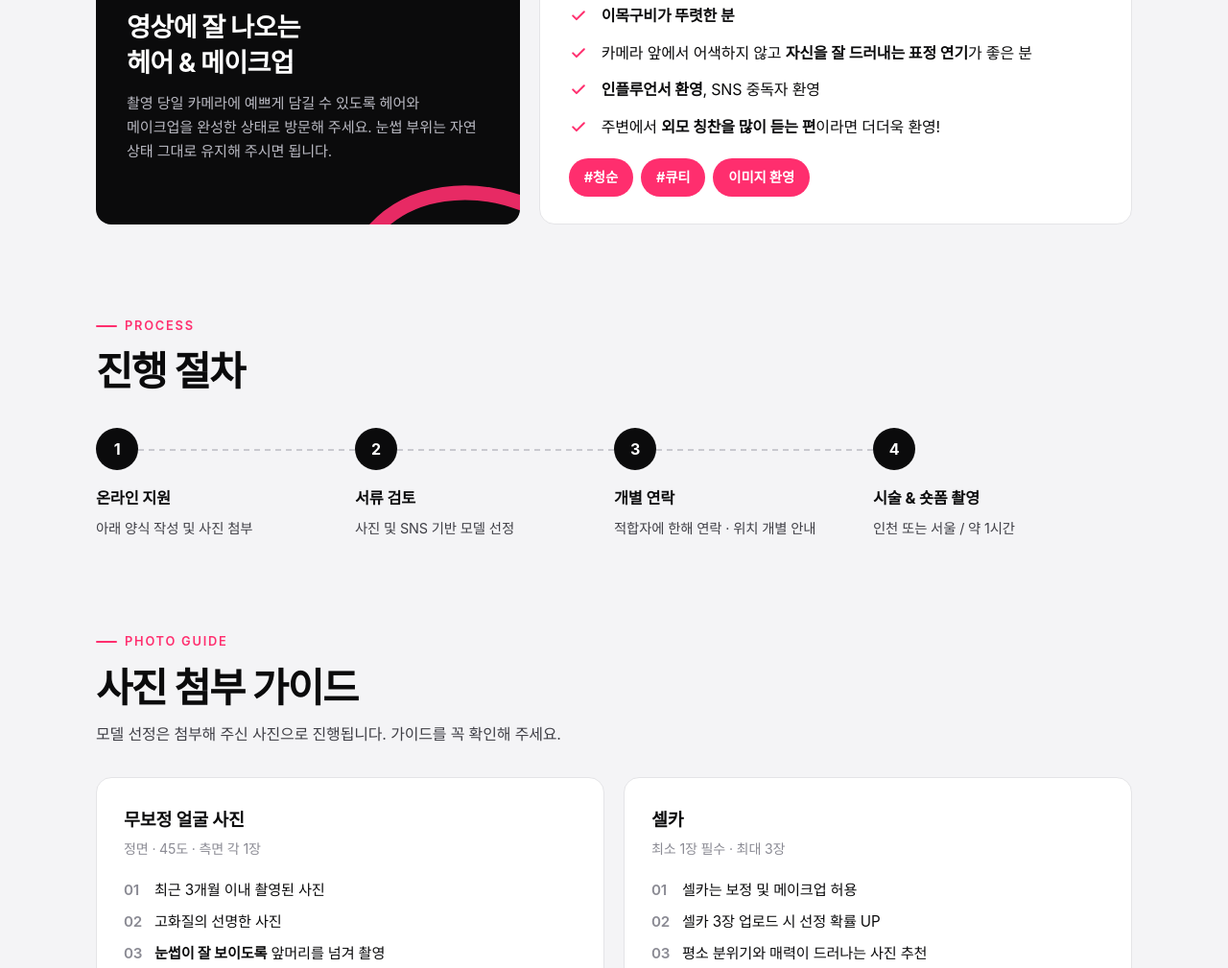
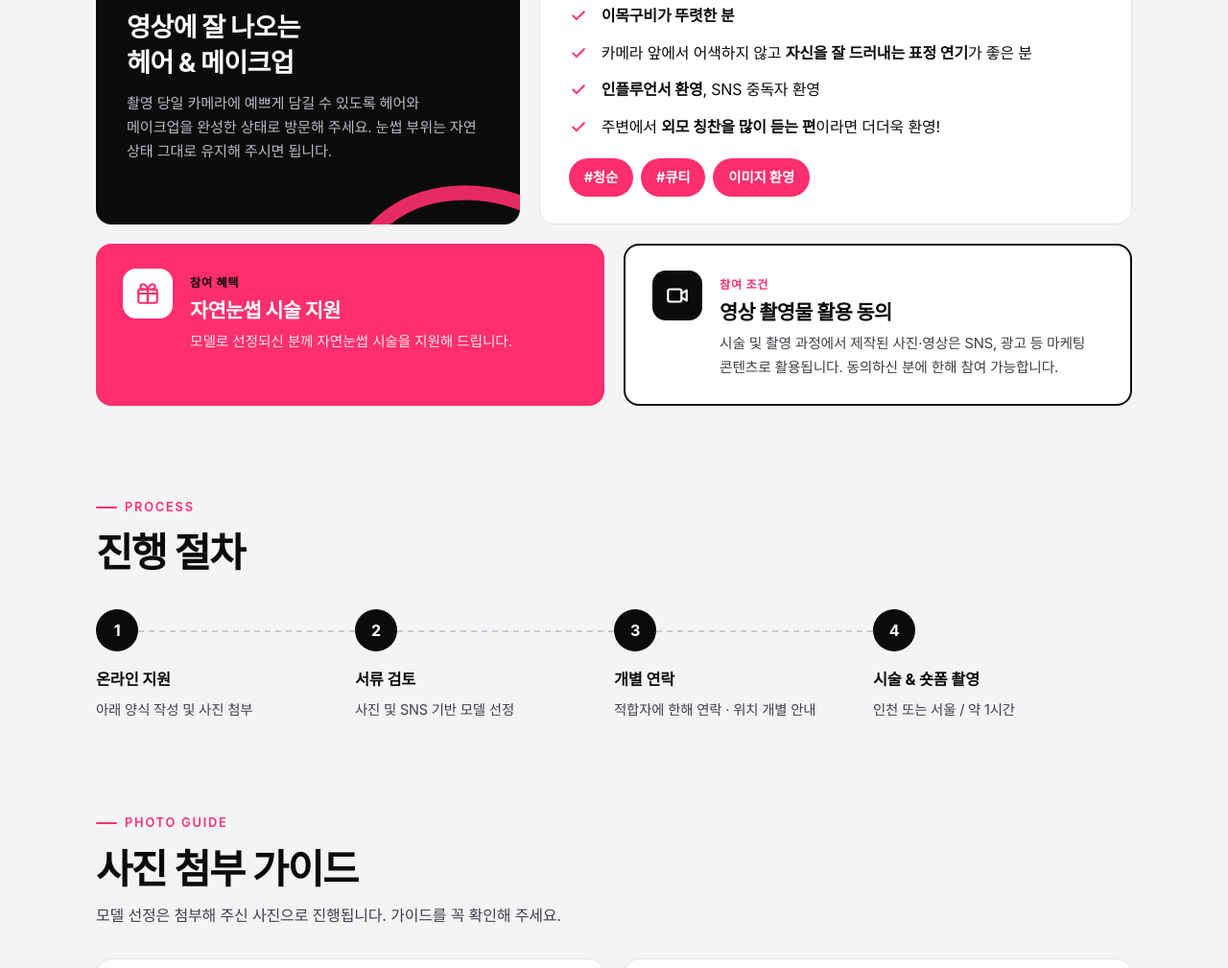
Before and after one commit to shcho-el/Marketing, a plain HTML site: page eyebrow-model.html in a window 1280 px wide. Shown: the part 1151-2160 px from the top of the page at 96% size. Drawn offline with Linux system fonts and the light colour scheme; a web font is replaced by a local one.

Commit message:
눈썹모델 랜딩: 참여 혜택(자연눈썹 시술 지원)·영상 촬영물 활용 동의 조건 추가
Co-Authored-By: Claude Opus 5.5 <noreply@anthropic.com>
Claude-Session: https://claude.ai/code/session_017Qb38PwL8qwx1xCkYCRNeg

```diff
--- a/eyebrow-model.html
+++ b/eyebrow-model.html
@@ -74,6 +74,21 @@ section.block{padding-block:88px 0}
 .sec-head p{margin:0;color:var(--sub)}
 
 .must{display:grid;grid-template-columns:1fr 1.4fr;gap:20px}
+.terms-row{display:grid;grid-template-columns:1fr 1fr;gap:20px;margin-top:20px}
+.cond{display:grid;grid-template-columns:52px 1fr;gap:18px;align-items:start;border-radius:var(--radius);padding:26px 28px}
+.cond .ci{width:52px;height:52px;border-radius:14px;display:grid;place-items:center}
+.cond .ci svg{width:26px;height:26px}
+.cond .tagline{font-size:.76rem;font-weight:700;letter-spacing:.06em}
+.cond h3{margin:4px 0 6px;font-size:1.3rem;letter-spacing:-.03em;line-height:1.35}
+.cond p{margin:0;font-size:.92rem}
+.cond.benefit{background:var(--brow);color:#fff}
+.cond.benefit .ci{background:#fff;color:var(--brow)}
+.cond.benefit .tagline{color:#0b0b0c}
+.cond.benefit p{color:rgba(255,255,255,.88)}
+.cond.consent{background:var(--surface);border:2px solid var(--ink)}
+.cond.consent .ci{background:var(--ink);color:#fff}
+.cond.consent .tagline{color:var(--brow)}
+.cond.consent p{color:var(--sub)}
 .must-card{border-radius:var(--radius);padding:32px;background:var(--brow-deep);color:#fff;position:relative;overflow:hidden}
 .must-card .badge{display:inline-block;font-size:.78rem;font-weight:700;letter-spacing:.08em;padding:6px 12px;border-radius:6px;background:var(--brow);color:#fff}
 .must-card h3{font-family:var(--f-display);font-size:1.7rem;letter-spacing:-.03em;margin:16px 0 10px;line-height:1.35}
@@ -216,7 +231,7 @@ footer{border-top:1px solid var(--line);padding:28px 0 40px;color:var(--faint);f
   .hero-inner{grid-template-columns:1fr;padding-block:64px 80px;gap:36px}
   .hero-photo{justify-self:center;width:min(100%,380px)}
   .keys{grid-template-columns:1fr 1fr}
-  .must,.guide{grid-template-columns:1fr}
+  .must,.guide,.terms-row{grid-template-columns:1fr}
   .steps{grid-template-columns:1fr 1fr;gap:28px 0}
   .step:nth-child(2)::after{display:none}
 }
@@ -238,6 +253,8 @@ footer{border-top:1px solid var(--line);padding:28px 0 40px;color:var(--faint);f
   .step .num{grid-row:span 2}
   .step::after{display:none}
   .must-card,.perks,.guide-card{padding:22px 20px}
+  .cond{padding:22px 20px;grid-template-columns:44px 1fr;gap:14px}
+  .cond .ci{width:44px;height:44px}
   .form-section{padding-block:64px 110px}
   .form-shell{border-radius:18px}
   .form-top{padding:28px 20px 22px}
@@ -324,6 +341,16 @@ footer{border-top:1px solid var(--line);padding:28px 0 40px;color:var(--faint);f
             <li><svg viewBox="0 0 24 24" fill="none" stroke="currentColor" stroke-width="2.4" stroke-linecap="round" stroke-linejoin="round"><path d="M5 12.5l4.5 4.5L19 7.5"/></svg><span>주변에서 <b>외모 칭찬을 많이 듣는 편</b>이라면 더더욱 환영!</span></li>
           </ul>
           <div class="mood"><span>#청순</span><span>#큐티</span><span>이미지 환영</span></div>
+        </div>
+      </div>
+      <div class="terms-row">
+        <div class="cond benefit">
+          <div class="ci"><svg viewBox="0 0 24 24" fill="none" stroke="currentColor" stroke-width="2" stroke-linecap="round" stroke-linejoin="round"><rect x="3" y="8" width="18" height="13" rx="2"/><path d="M12 8v13M3 12h18M12 8S10.5 3 7.5 3a2.5 2.5 0 0 0 0 5M12 8s1.5-5 4.5-5a2.5 2.5 0 0 1 0 5"/></svg></div>
+          <div><span class="tagline">참여 혜택</span><h3>자연눈썹 시술 지원</h3><p>모델로 선정되신 분께 자연눈썹 시술을 지원해 드립니다.</p></div>
+        </div>
+        <div class="cond consent">
+          <div class="ci"><svg viewBox="0 0 24 24" fill="none" stroke="currentColor" stroke-width="2" stroke-linecap="round" stroke-linejoin="round"><rect x="3" y="6" width="13" height="12" rx="2"/><path d="M16 10l5-3v10l-5-3"/></svg></div>
+          <div><span class="tagline">참여 조건</span><h3>영상 촬영물 활용 동의</h3><p>시술 및 촬영 과정에서 제작된 사진·영상은 SNS, 광고 등 마케팅 콘텐츠로 활용됩니다. 동의하신 분에 한해 참여 가능합니다.</p></div>
         </div>
       </div>
     </div>
@@ -490,6 +517,7 @@ footer{border-top:1px solid var(--line);padding:28px 0 40px;color:var(--faint);f
             <label class="check field" data-req data-rule="check"><input type="checkbox" name="agree_makeup" value="Y"><span><b>촬영 당일 헤어 &amp; 메이크업 완성 후 방문</b>합니다. <span class="req">*</span><small>영상에 잘 나오는 헤어·메이크업은 필수입니다.</small></span></label>
             <label class="check field" data-req data-rule="check"><input type="checkbox" name="agree_time" value="Y"><span><b>촬영 소요 시간(약 1시간 내외)</b>을 확인했습니다. <span class="req">*</span><small>시술 장소는 선정 시 개별 안내됩니다.</small></span></label>
             <label class="check field" data-req data-rule="check"><input type="checkbox" name="agree_photo" value="Y"><span>실제 진행 시 <b>사진 및 동영상을 추가로 요청</b>할 수 있음을 확인했습니다. <span class="req">*</span></span></label>
+            <label class="check field" data-req data-rule="check"><input type="checkbox" name="agree_media" value="Y"><span><b>영상 촬영물 활용</b>에 동의합니다. <span class="req">*</span><small>시술 및 촬영 과정에서 제작된 사진·영상은 SNS, 광고 등 마케팅 콘텐츠로 활용됩니다.</small></span></label>
 
             <div class="field" style="margin-top:22px">
               <span class="label">개인정보 수집 및 이용 동의 <span class="req">*</span></span>
@@ -497,7 +525,7 @@ footer{border-top:1px solid var(--line);padding:28px 0 40px;color:var(--faint);f
                 <h5>1. 수집 항목</h5>
                 <p>필수: 이름, 생년월일, 연락처, 이메일, 인스타그램 아이디, 희망 시술 지역, 얼굴 사진(정면·45도·90도), 셀카, 눈썹 시술 이력<br>선택: 추가 셀카, 자기소개(어필 내용)</p>
                 <h5>2. 수집 및 이용 목적</h5>
-                <p>눈썹 리얼모델 선정 및 개별 연락, 시술 및 숏폼 촬영 일정 안내, 본인 확인</p>
+                <p>눈썹 리얼모델 선정 및 개별 연락, 자연눈썹 시술 및 숏폼 촬영 일정 안내, 본인 확인</p>
                 <h5>3. 보유 및 이용 기간</h5>
                 <p>모델 선정 절차 종료 후 6개월간 보관 후 지체 없이 파기합니다. 단, 모델로 선정되어 촬영을 진행하는 경우 별도 촬영 동의서에 따릅니다.</p>
                 <h5>4. 동의 거부 권리</h5>
@@ -629,7 +657,7 @@ form.addEventListener('submit', async e => {
     email: fd.get('email').trim(), instagram: fd.get('instagram').trim(),
     region: fd.getAll('region').join(', '),
     brow_history: fd.get('brow_history'), appeal: (fd.get('appeal')||'').trim(),
-    agree_makeup: 'Y', agree_time: 'Y', agree_photo: 'Y', agree_privacy: 'Y',
+    agree_makeup: 'Y', agree_time: 'Y', agree_photo: 'Y', agree_media: 'Y', agree_privacy: 'Y',
     photos: files,
   };
   const btn = form.querySelector('.submit');
```
